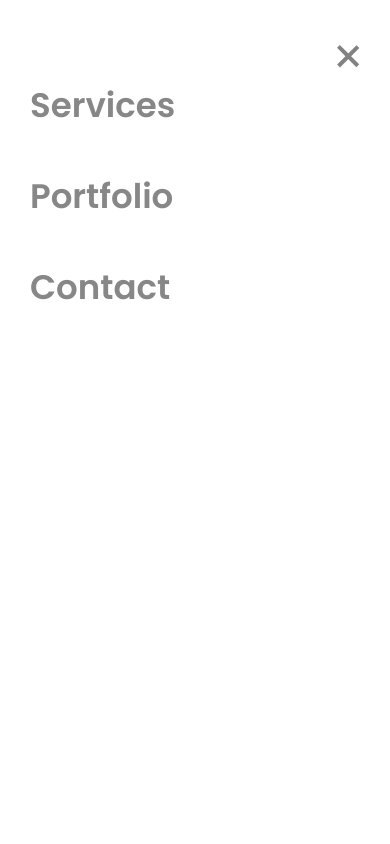
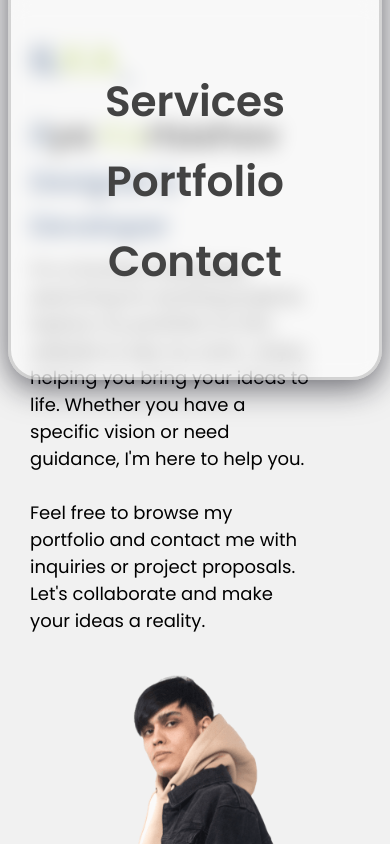
Before and after one commit to IL-KA/ILKA, a plain HTML site: page index.html in a window 390 px wide. Both pictures are taken after a click on the button 343 px from the left and 55 px from the top of the page. Shown: the top 844 px of the page. Drawn offline with nearby package versions, Linux system fonts and the light colour scheme.

Commit message:
new nav menu

```diff
--- a/css/main.css
+++ b/css/main.css
@@ -46,7 +46,7 @@ a {
 /* HEADER */
 
 .header {
-  padding-top: 46px;
+  padding-top: 40px;
   background-color: #F1F1F1;
 }
 
@@ -59,7 +59,7 @@ a {
 .logo {
   position: relative;
   font-weight: 700;
-  font-size: 32px;
+  font-size: 40px;
   color: black;
   padding: 0 12px 3px 0;
   line-height: 1;
@@ -96,6 +96,7 @@ a {
 
 .nav-button {
   display: none;
+  width: 35px;
 }
 
 .nav-link {
@@ -168,6 +169,8 @@ a {
   font-weight: 600;
   margin-bottom: 10px;
   font-size: 24px;
+  color: #B7CE63FF;
+  /*-webkit-text-stroke: 1px #000000;*/
 }
 
 .service-card p {
--- a/css/media.css
+++ b/css/media.css
@@ -1,13 +1,18 @@
 @media (max-width: 1230px) {
 
-  .button:hover, .button:focus {
-    background-color: black;
+  .no-scroll {
+    overflow-y: hidden;
   }
 
-  .button:active {
-    background-color: black;
-    scale: 90%;
-  }
+  /*.button:hover {*/
+  /*  background-color: #4a4a4a;*/
+  /*}*/
+
+  /*.button:active {*/
+  /*  !*background-color: black;*!*/
+  /*  background-color: #4a4a4a;*/
+  /*  scale: 90%;*/
+  /*}*/
 
   .nav-list {
     display: none;
@@ -17,36 +22,53 @@
     display: block;
   }
 
-  .nav.open .nav-list {
+  .nav .nav-list{
     position: fixed;
-    top: 0;
-    bottom: 0;
-    left: 0;
-    right: 0;
-    background-color: white;
-
+    left: 2vw;
+    right: 2vw;
+    width: 96vw;
+    height: 55vh;
+    top: -100vh;
+    /*background-color: #ffffff;*/
+    text-align: center;
+    transition: top 0.2s ease-in;
     z-index: 1;
-    padding: 80px 30px;
     display: flex;
     flex-direction: column;
-    row-gap: 40px;
-    font-size: 34px;
+    justify-content: flex-end;
+    row-gap: 2vh;
+    font-size: 5vh;
+    font-weight: 600;
+    padding-bottom: 10vh;
+
+    background: rgba(255, 255, 255, 0.5);
+    box-shadow: 0 8px 32px 0 rgba(14, 14, 25, 0.6);
+    backdrop-filter: blur(10px);
+    -webkit-backdrop-filter: blur(10px);
+    border-radius: 30px;
+    border: 3px solid rgba(65, 65, 65, 0.2);
+  }
+
+  .nav.open .nav-list{
+    top: -10vh;
+  }
+
+  .nav-link {
+    /*-webkit-text-stroke: 1px #000000;*/
+    color: #434343;
+    /*opacity: 0.8;*/
     font-weight: 600;
   }
 
-  .nav-link {
-    color: #878787;
-  }
-
   .nav-link.active {
-    color: #5882ba;
+    color: #3d78ec;
   }
 
   .nav-button {
     position: fixed;
     z-index: 2;
-    top: 45px;
-    right: 30px;
+    top: 5vh;
+    right: 6.8vw;
   }
 
   .header-nav {
@@ -57,14 +79,21 @@
     flex-direction: column;
     row-gap: 0;
     padding-top: 0;
+    width: 100%;
   }
 
   .header-content {
     padding-top: 0;
+    max-width: 85%;
   }
 
   .header-img {
     text-align: center;
+    width: 100%;
+  }
+
+  .header-img img {
+    max-height: 320px;
   }
 
   .services {
@@ -102,10 +131,6 @@
 
   .header-content p {
     line-height: 1.5;
-  }
-
-  .header-img img {
-    max-height: 320px;
   }
 
   .services {
--- a/index.html
+++ b/index.html
@@ -1,5 +1,5 @@
 <!doctype html>
-<html lang="en">
+<html lang="en" id="html">
 <head>
   <meta charset="UTF-8">
   <meta name="viewport"
@@ -40,7 +40,7 @@
         </div>
         <div class="header-img" data-aos="zoom-in">
           <picture>
-            <source media="(max-width: 700px)" srcset="./img/header/hero-mobile.png">
+            <source media="(max-width: 1230px)" srcset="./img/header/hero-mobile.png">
             <img src="./img/header/hero2.png" alt="">
           </picture>
         </div>
--- a/js/main.js
+++ b/js/main.js
@@ -1,23 +1,52 @@
 const nav = document.querySelector('#nav');
 const navBtn = document.querySelector('#nav-btn');
 const navBtnImg = document.querySelector('#nav-btn-img');
-const navList = document.getElementsByClassName('nav-item');
-// const body = document.querySelector('#body')
+const navList = document.getElementsByClassName('nav-link');
+const body = document.querySelector('#body')
 
 navBtn.onclick = () => {
   if (nav.classList.toggle('open')) {
-    navBtnImg.src = "./img/icons/nav-close.svg"
-    // body.overflow = onpagehide();
-  } else {
+    navBtnImg.hidden = true;
+    // navBtnImg.src = "./img/icons/nav-close.svg"
+    body.classList.add('no-scroll')
+
+    // var listenScroll = true;
+  //   function scroller(ancor) {
+  //     $(window).scroll(function(event) {
+  //       if (ancor!==-1 && listenScroll === true) {
+  //         window.scrollTo({
+  //           top: ancor,
+  //           behavior: "instant"
+  //         });
+  //       }	else {
+  //         return false
+  //       }
+  //     });
+  //   }
+  }
+  else {
     navBtnImg.src = "./img/icons/nav-open.svg"
+    navBtnImg.hidden = false;
+    body.classList.remove('no-scroll')
   }
 }
 
+document.addEventListener( 'click', (e) => {
+  const withinBoundaries = e.composedPath().includes(nav);
+  if ( ! withinBoundaries ) {
+    nav.classList.remove('open');
+    body.classList.remove('no-scroll')
+    navBtnImg.hidden = false;
+    navBtnImg.src = "./img/icons/nav-open.svg"
+  }
+})
+
 if (window.innerWidth <= 1230) {
-
   for (let i = 0; i < navList.length; i++) {
     navList[i].onclick = () => {
       nav.classList.remove('open');
+      body.classList.remove('no-scroll')
+      navBtnImg.hidden = false;
       navBtnImg.src = "./img/icons/nav-open.svg";
     };
   }
```
